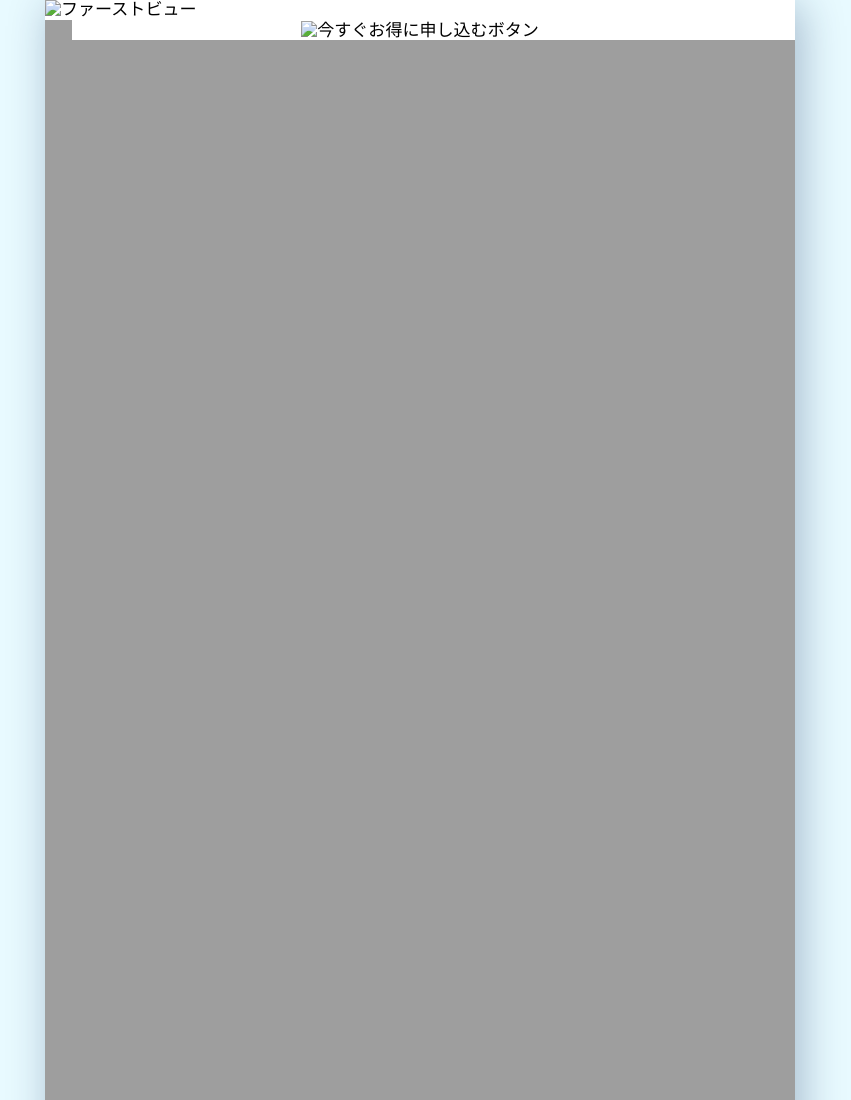
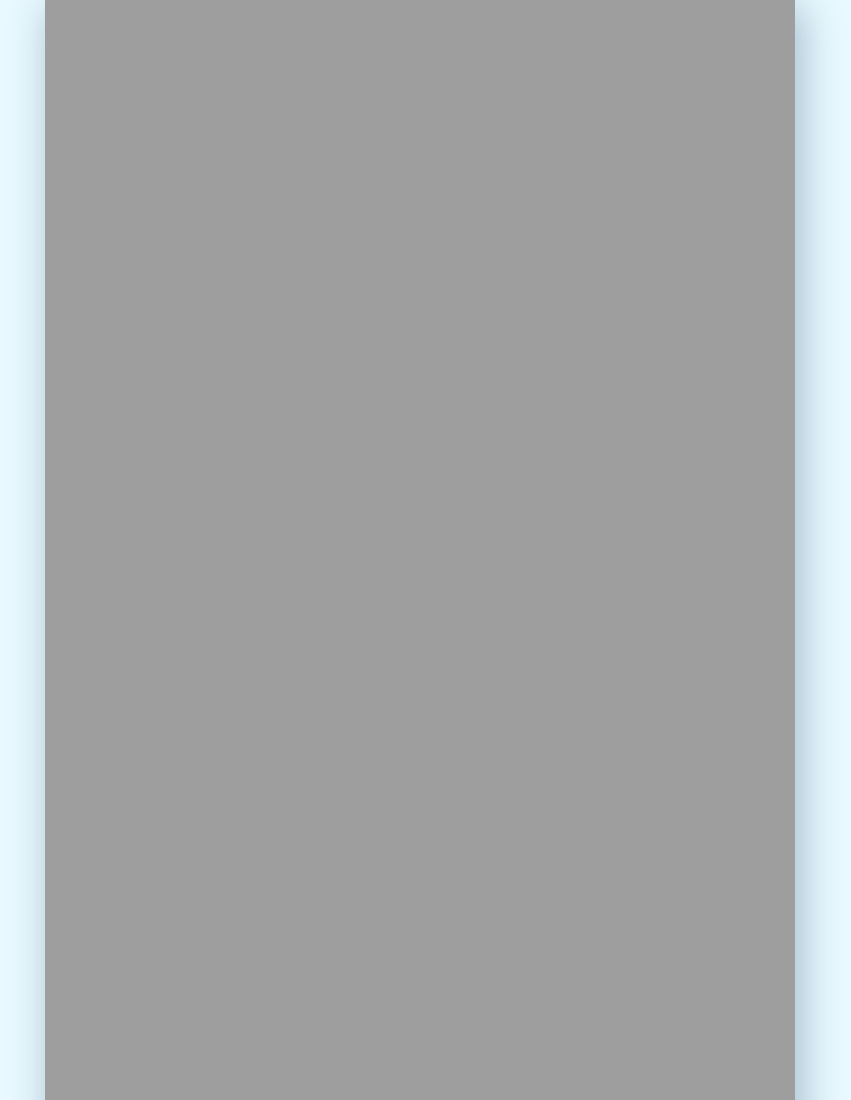
Before and after one commit to chiaki0925/lp-sample-demo, a plain HTML site: page index.html in a window 1280 px wide. Shown: the top 1100 px of the page, without its empty margins (220-1071 px from the left). Drawn offline with Linux system fonts and the light colour scheme; some packages are replaced by stand-ins of ours; the site is published under a folder, as on GitHub Pages, so addresses that start at the root find nothing.

Commit message:
FV画像パス修正

```diff
--- a/index.html
+++ b/index.html
@@ -23,10 +23,10 @@
     <div class="content_wrap">
         <main>
             <section class="fv">
-                <img src="/assets/images/img_fv@2x.png" alt="ファーストビュー">
+                <img src="assets/images/img_fv@2x.png" alt="ファーストビュー">
             </section>
             <section class="cta">
-                <button class="button__cta"><a href="#"><img src="/assets/images/cta_button@2x.png"
+                <button class="button__cta"><a href="#"><img src="assets/images/cta_button@2x.png"
                             alt="今すぐお得に申し込むボタン"></a></button>
             </section>
             <section class="trouble">
```
